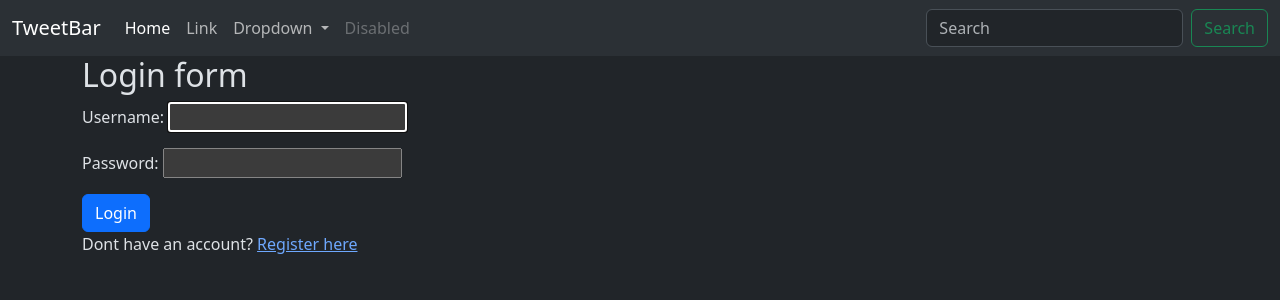
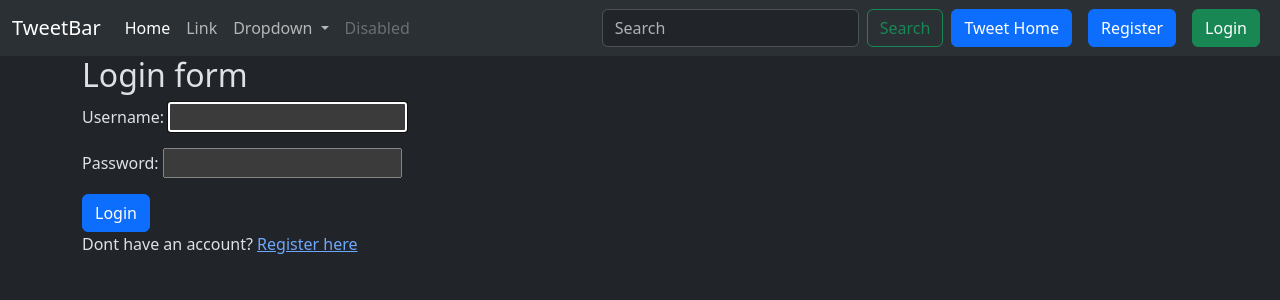
Before and after one commit to alamin40/ChaiHeadq, a Django app: page /accounts/login/ in a window 1280 px wide. Shown: the top 300 px of the page. Run offline with Django 5.2, Linux system fonts and the light colour scheme.

Commit message:
added security for login and register feature

```diff
--- a/chaiheadq/templates/layout.html
+++ b/chaiheadq/templates/layout.html
@@ -46,6 +46,17 @@
           <input class="form-control me-2" type="search" placeholder="Search" aria-label="Search">
           <button class="btn btn-outline-success" type="submit">Search</button>
         </form>
+        <a href="{% url 'tweet_list' %}" class="btn btn-primary mx-2">Tweet Home</a>
+
+        {% if user.is_authenticated %}
+        <form action="{% url 'logout' %}" method="post">
+          {% csrf_token %}
+          <button class="btn btn-danger" type="submit">Logout</button>
+        </form>
+        {% else %}
+        <a href="{% url 'register' %}" class="btn btn-primary mx-2">Register</a>
+        <a href="{% url 'login' %}" class="btn btn-success mx-2">Login</a>
+        {% endif %}
       </div>
     </div>
   </nav>
--- a/chaiheadq/tweet/templates/tweet_list.html
+++ b/chaiheadq/tweet/templates/tweet_list.html
@@ -14,8 +14,12 @@ Coffee or Tweet
     <div class="card-body">
       <h5 class="card-title">{{tweet.user.username}}</h5>
       <p class="card-text">{{tweet.text}}</p>
+
+      {% if tweet.user == user %}
       <a href="{% url 'tweet_edit' tweet.id %}" class="btn btn-primary">Edit</a>
       <a href="{% url 'tweet_delete' tweet.id %}" class="btn btn-danger">Delete</a>
+      {% endif %}
+
     </div>
   </div>
   {% endfor %}
```
